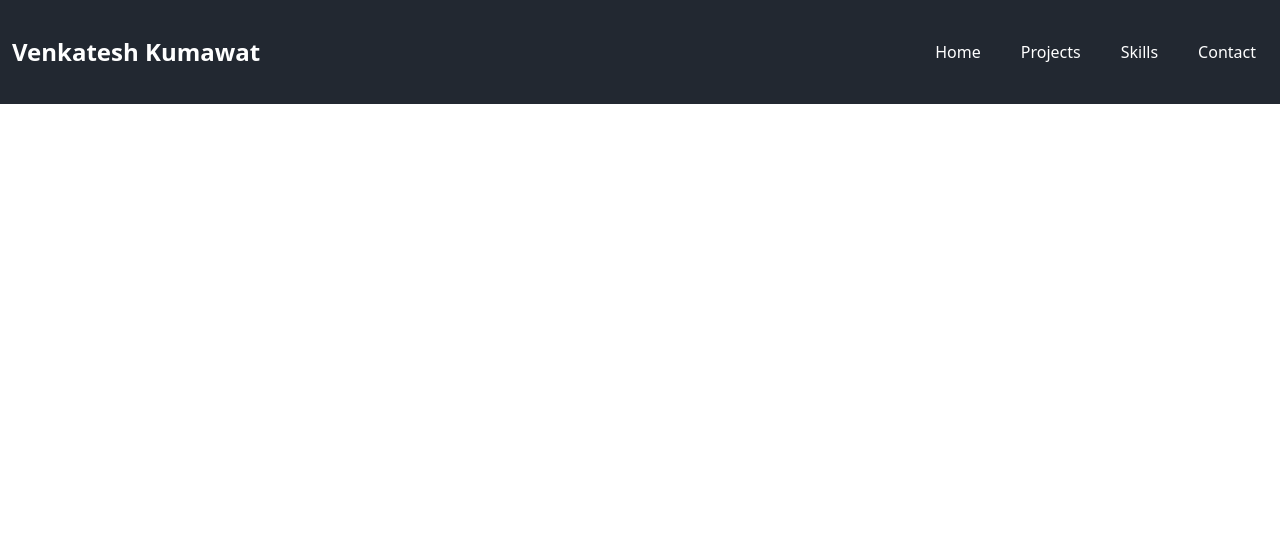
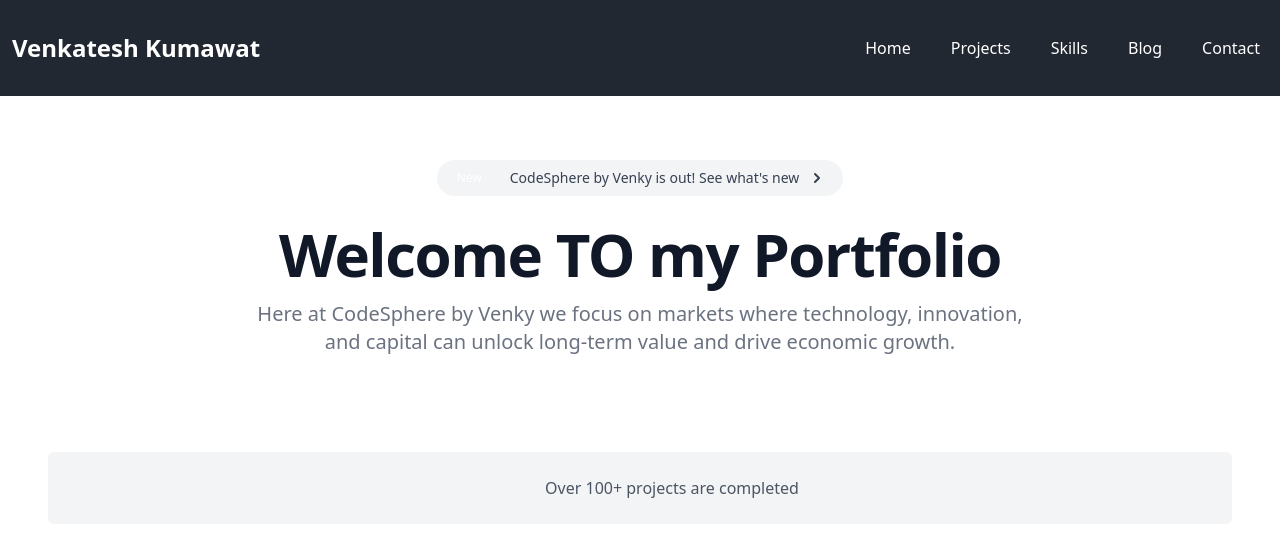
Before and after one commit to Venkateshkumawat/personalProtfolio, a React (Create React App) app: page / in a window 1280 px wide. Shown: the top 536 px of the page. Built offline with nearby package versions, Linux system fonts and the light colour scheme.

Commit message:
Created hero component

```diff
--- a/package.json
+++ b/package.json
@@ -5,6 +5,7 @@
   "dependencies": {
     "@headlessui/react": "^1.7.18",
     "@heroicons/react": "^2.1.1",
+    "@react-spring/web": "^9.7.3",
     "@testing-library/jest-dom": "^5.17.0",
     "@testing-library/react": "^13.4.0",
     "@testing-library/user-event": "^13.5.0",
@@ -12,7 +13,9 @@
     "postcss": "^8.4.35",
     "react": "^18.2.0",
     "react-dom": "^18.2.0",
+    "react-icons": "^5.0.1",
     "react-scripts": "5.0.1",
+    "react-spring": "^9.7.3",
     "tailwindcss": "^3.4.1",
     "web-vitals": "^2.1.4"
   },
--- a/src/App.js
+++ b/src/App.js
@@ -1,13 +1,20 @@
 import React from 'react';
 import Header from './components/Header/Header';
 import './App.css';
+import Hero from './components/Hero/Hero';
+
 function App() {
   return (
-
-      <Header>
-
-      </Header>
-
+    <div>
+      <Header />
+    <div>
+      <Hero
+        imageUrl="https://images.unsplash.com/photo-1543341330-03beec9d313c?q=80&w=1887&auto=format&fit=crop&ixlib=rb-4.0.3&ixid=M3wxMjA3fDB8MHxwaG90by1wYWdlfHx8fGVufDB8fHx8fA%3D%3D"
+        title="Welcome to My Portfolio"
+        description="This is where I showcase my projects and skills."
+      />
+      </div>
+    </div>
   );
 }
 
--- a/src/components/Header/Header.js
+++ b/src/components/Header/Header.js
@@ -1,21 +1,35 @@
 // Header.js
 
-import React from 'react';
+import React, { useState } from 'react';
+import { FaBars, FaTimes } from 'react-icons/fa'; // Import icons from react-icons library
+import SideNav from './SideNav';
 
 const Header = () => {
+  const [showNav, setShowNav] = useState(false);
+
   return (
     <header className="bg-primary text-white py-4">
       <div className="container mx-auto flex justify-between items-center">
         <div className="font-bold text-2xl m-3">Venkatesh Kumawat</div>
-    <nav className="space-x-10 m-6">
-      <a href="#" className="hover:text-accent">Home</a>
-      <a href="#" className="hover:text-accent">Projects</a>
-      <a href="#" className="hover:text-accent">Skills</a>
-      <a href="#" className="hover:text-accent">Contact</a>
+        <div className="md:hidden">
+          <button
+            className="block p-2 text-white"
+            onClick={() => setShowNav(!showNav)}
+          >
+            {showNav ? <FaTimes /> : <FaBars />} {/* Use icons for the button */}
+          </button>
+        </div>
+        <nav className="md:flex md:space-x-10 md:m-5 hidden md:block">
+          <a href="#" className="block md:inline-block hover:text-accent">Home</a>
+          <a href="#" className="block md:inline-block hover:text-accent">Projects</a>
+          <a href="#" className="block md:inline-block hover:text-accent">Skills</a>
+          <a href="#" className="block md:inline-block hover:text-accent">Blog</a>
+          <a href="#" className="block md:inline-block hover:text-accent">Contact</a>
         </nav>
+        {/* Conditionally render SideNav component */}
+        <SideNav isOpen={showNav} onClose={() => setShowNav(false)} />
       </div>
     </header>
-
   );
 };
 
--- /dev/null
+++ b/src/components/Header/SideNav.js
@@ -0,0 +1,35 @@
+// SideNav.js
+
+import React, { useRef } from 'react';
+
+const SideNav = ({ isOpen, onClose }) => {
+  const sideNavRef = useRef(null);
+
+  const handleClose = (event) => {
+    // Check if the mouse is outside the side navigation
+    if (sideNavRef.current && !sideNavRef.current.contains(event.target)) {
+      onClose();
+    }
+  };
+
+  return (
+    <div className={`fixed inset-0 z-50 bg-black bg-opacity-50 ${isOpen ? 'block' : 'hidden'}`} onClick={handleClose}>
+      <div ref={sideNavRef} className="fixed inset-y-0 right-0 w-64 bg-primary text-white shadow-lg flex flex-col justify-between" onMouseLeave={onClose}>
+        <div className="p-4">
+          <button className="text-xl" onClick={onClose}>×</button>
+          <nav>
+            <ul className="mt-10 space-y-2">
+              <li><a href="#" className="hover:text-accent">Home</a></li>
+              <li><a href="#" className="hover:text-accent">Projects</a></li>
+              <li><a href="#" className="hover:text-accent">Skills</a></li>
+              <li><a href="#" className="hover:text-accent">Blog</a></li>
+              <li><a href="#" className="hover:text-accent">Contact</a></li>
+            </ul>
+          </nav>
+        </div>
+      </div>
+    </div>
+  );
+};
+
+export default SideNav;
--- /dev/null
+++ b/src/components/Hero/Hero.js
@@ -0,0 +1,31 @@
+// Hero.js
+
+import React from 'react';
+
+
+const Hero = ({ imageUrl, title, description }) => {
+    return (
+        <section className="bg-white dark:bg-gray-900">
+            <div className="py-8 px-4 mx-auto max-w-screen-xl text-center lg:py-16 lg:px-12">
+                <a href="#" className="inline-flex justify-between items-center py-1 px-1 pr-4 mb-7 text-sm text-gray-700 bg-gray-100 rounded-full dark:bg-gray-800 dark:text-white hover:bg-gray-200 dark:hover:bg-gray-700" role="alert">
+                    <span className="text-xs bg-primary-600 rounded-full text-white px-4 py-1.5 mr-3">New</span> <span className="text-sm font-medium">CodeSphere by Venky is out! See what's new</span>
+                    <svg className="ml-2 w-5 h-5" fill="currentColor" viewBox="0 0 20 20" xmlns="http://www.w3.org/2000/svg"><path fillRule="evenodd" d="M7.293 14.707a1 1 0 010-1.414L10.586 10 7.293 6.707a1 1 0 011.414-1.414l4 4a1 1 0 010 1.414l-4 4a1 1 0 01-1.414 0z" clipRule="evenodd"></path></svg>
+                </a>
+                <h1 className="mb-4 text-4xl font-extrabold tracking-tight leading-none text-gray-900 md:text-5xl lg:text-6xl dark:text-white">Welcome TO my Portfolio</h1>
+                <p className="mb-8 text-lg font-normal text-gray-500 lg:text-xl sm:px-16 xl:px-48 dark:text-gray-400">Here at CodeSphere by Venky we focus on markets where technology, innovation, and capital can unlock long-term value and drive economic growth.</p>
+                <div className="flex flex-col mb-8 lg:mb-16 space-y-4 sm:flex-row sm:justify-center sm:space-y-0 sm:space-x-4">
+                </div>
+                <div className="px-6 py-4 bg-gray-100 dark:bg-gray-800 rounded-md">
+                    <div className="flex items-center justify-center">
+                        <div className="flex items-center justify-center bg-primary-100 dark:bg-primary-700 rounded-md p-2">
+                            <svg className="w-6 h-6 text-primary-600 dark:text-primary-400" fill="none" stroke="currentColor" viewBox="0 0 5 5" xmlns="http://www.w3.org/2000/svg"><path strokeLinecap="round" strokeLinejoin="round" strokeWidth="2" d="M12 5v.01M12 12v.01M12 19v.01"></path><path strokeLinecap="round" strokeLinejoin="round" strokeWidth="2" d="M5 12h.01M12 12h.01M19 12h.01"></path></svg>
+                        </div>
+                        <p className="ml-6 text-base font-medium text-gray-600 dark:text-gray-300">Over 100+ projects are completed</p>
+                    </div>
+                </div>
+            </div>
+        </section>
+    );
+};
+
+export default Hero;
```
Also changed, not shown: 1 other file (tests, documents, lock files or other folders). Lines whose indentation alone changed are shown as unchanged.
